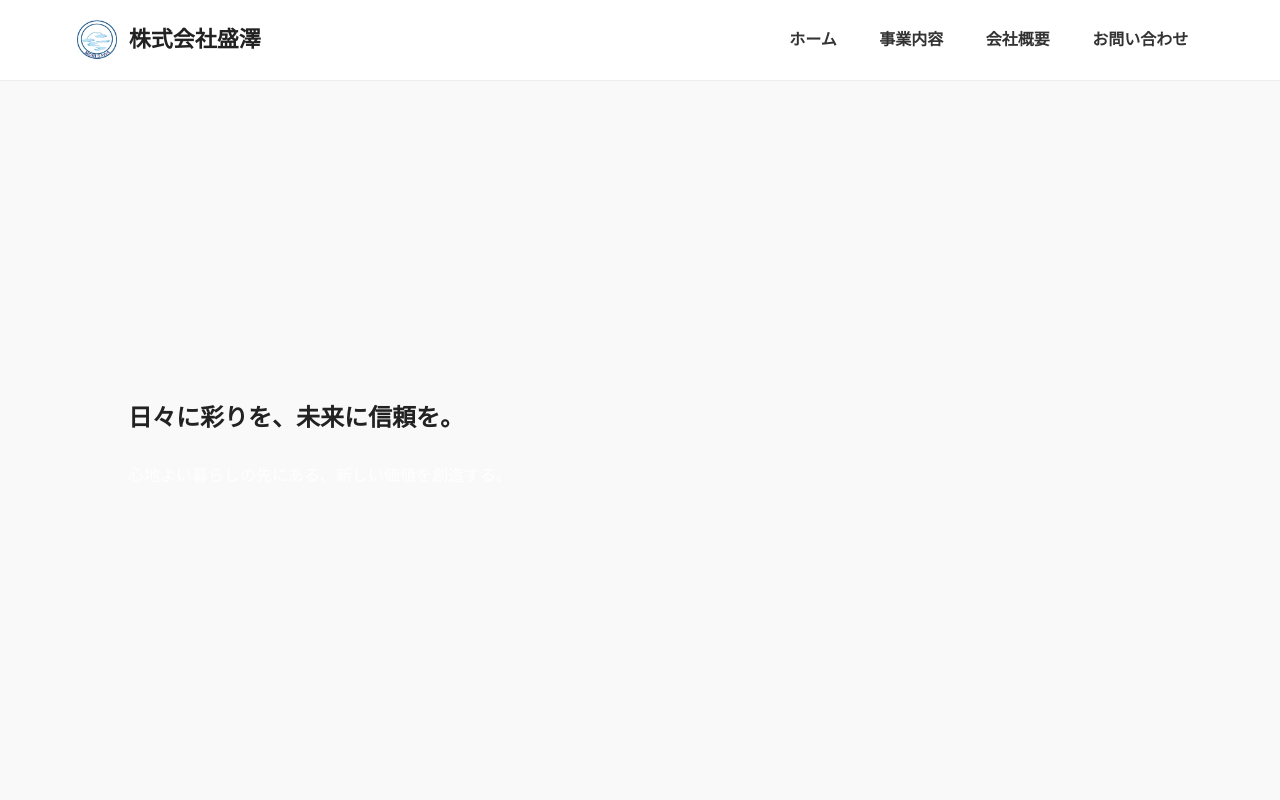
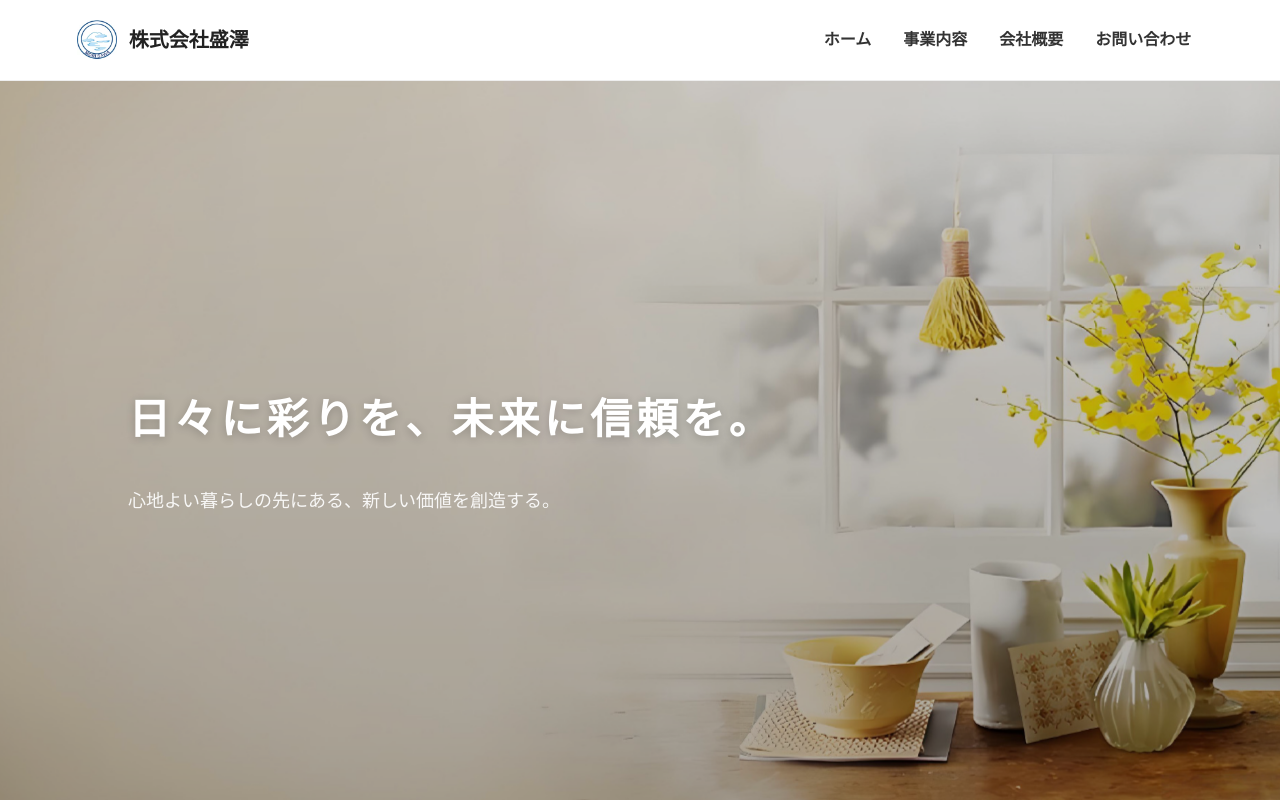
Before and after one commit to lhx970406-jpg/morisawa5628, a plain HTML site: page index.html in a window 1280 px wide. Shown: the top 800 px of the page. Drawn offline with Linux system fonts and the light colour scheme.

Commit message:
cssxiugai

```diff
--- a/css/style.css
+++ b/css/style.css
@@ -1,5 +1,5 @@
 /* =========================
-   基本设置
+   基本设置 (未修改)
 ========================= */
 body {
   margin: 0;
@@ -16,7 +16,7 @@ a {
 }
 
 /* =========================
-   Header (带悬停方块效果)
+   Header (整合了天蓝色圆角新样式)
 ========================= */
 .header {
   display: flex;
@@ -30,56 +30,39 @@ a {
   z-index: 100;
 }
 
-/* =========================
-   Header 优化版 (天蓝色圆角效果)
-========================= */
-/* =========================
-   Header 修正版 (文字サイズアップ + 天ブルー)
-========================= */
+.nav {
+  display: flex;
+  align-items: center;
+  height: 100%;
+  flex-wrap: nowrap; /* 修复导航换行问题：强制所有项目保持在同一行 */
+}
+
 .nav a {
-  /* ... 其他样式保留 ... */
+  display: flex;
+  align-items: center;
+  justify-content: center;
+
+  /* 调整：使用新字体大小和更紧凑的间距，防止换行 */
   font-size: 16px;
   font-weight: 600;
   color: #333;
+  padding: 8px 12px; /* 减小左右内边距 */
+  margin-left: 8px; /* 减小外边距 */
 
-  /* 调整这里：减小左右间距 */
-  padding: 10px 15px; /* 原来是 22px，现在左右各减 7px */
-  margin-left: 8px;   /* 原来是 10px，稍微减小一点 */
-
-  border-radius: 8px; /* 稍微减小圆角，显得更紧凑 */
+  border-radius: 8px; /* 圆角设置 */
   transition: all 0.3s ease;
+  white-space: nowrap; /* 修复导航换行问题：确保文字不会被强制断开 */
 }
 
-  /* 1. 文字サイズを大きく (14px -> 16px) */
-  font-size: 16px;
-  font-weight: 600; /* 少し太めにすると視認性が上がります */
-  color: #333;
-
-  /* 2. 文字が大きくなった分、パディングを調整 */
-  padding: 10px 22px;
-  margin-left: 10px;
-
-  border-radius: 10px; /* 角丸も少し大きくして柔らかい印象に */
-  transition: all 0.3s ease;
+.nav a:hover {
+  background-color: #87CEEB; /* 悬停效果：天蓝色 */
+  color: #fff;
+  transform: translateY(-2px); /* 悬停时轻微上浮 */
+  box-shadow: 0 4px 12px rgba(135, 206, 235, 0.3); /* 淡淡的蓝色阴影 */
 }
 
-/* 3. ホバー時の色を天ブルーに */
-.nav a:hover {
-  background-color: #87CEEB; /* 天ブルー */
-  color: #fff;
-  transform: translateY(-2px); /* ひょこっと浮く動き */
-}
-
-/* ロゴ横のテキストも少し大きくする場合 */
-.logo a span {
-  font-size: 22px; /* ロゴの文字サイズも調整 */
-  font-weight: 700;
-  color: #222;
-}
-
-
 /* =========================
-   Logo 样式
+   Logo 样式 (未修改)
 ========================= */
 .logo {
   margin: 0;
@@ -103,11 +86,14 @@ a {
   image-rendering: -webkit-optimize-contrast;
 }
 
+.logo a span {
+  font-size: 20px; /* 保持在合理大小 */
+  font-weight: 700;
+  color: #222;
+}
+
 /* =========================
-   Hero 呼吸动画版
-========================= */
-/* =========================
-   Hero 呼吸动画版 (靠左对齐新版)
+   Hero 呼吸动画版 (已修改为左对齐，并确保图片路径存在)
 ========================= */
 .hero {
   height: 90vh;
@@ -115,42 +101,59 @@ a {
   position: relative;
   display: flex;
   align-items: center;
-  /* 1. 关键修改：取消水平居中，改为靠左对齐 */
+  /* 修改：取消水平居中，改为靠左对齐 */
   justify-content: flex-start;
-  /* 2. 关键修改：添加左右各 10% 的内边距，与 .section 对齐 */
+  /* 修改：添加左右各 10% 的内边距，与 .section 对齐 */
   padding: 0 10%;
-
-  /* text-align: center;  <-- 请删除或注释掉这一行，因为它会导致文字内部居中 */
+  /* text-align: center; <-- 删除 */
   background-color: #f9f9f9;
 }
 
-/* 确保文字在容器内左对齐 */
+.hero::before {
+  content: "";
+  position: absolute;
+  top: 0; left: 0; width: 100%; height: 100%;
+  background: linear-gradient(rgba(0,0,0,0.2), rgba(0,0,0,0.3)),
+              /* 确保图片路径在这里 */
+              url("/morisawa5628/images/hero1.jpg");
+  background-size: cover;
+  background-position: center;
+  z-index: 1;
+  animation: heroZoom 15s infinite alternate ease-in-out;
+}
+
+@keyframes heroZoom {
+  from { transform: scale(1); }
+  to { transform: scale(1.1); }
+}
+
 .hero-text {
   position: relative;
   z-index: 2;
   max-width: 800px;
-  /* padding: 0 20px; <-- 请删除或注释掉这一行，因为外层 .hero 已经有了 10% 的 padding */
-
-  /* 3. 关键修改：确保文字本身靠左对齐 */
+  /* padding: 0 20px; <-- 删除 */
+  /* 修改：确保文字本身靠左对齐 */
   text-align: left;
 }
 
-/* 4. 调整 H2 和 P 标签，确保它们继承左对齐 */
 .hero-text h2 {
-  /* ... 保留你的字体大小、间距等样式 ... */
-  text-align: left;
+  font-size: 42px;
+  letter-spacing: 0.1em;
+  margin-bottom: 24px;
+  color: #fff;
+  text-shadow: 0 2px 10px rgba(0,0,0,0.2);
+  text-align: left; /* 确保 H2 左对齐 */
 }
 
 .hero-text p {
-  /* ... 保留你的字体大小、颜色等样式 ... */
-  text-align: left;
+  font-size: 18px;
+  color: #fff;
+  opacity: 0.9;
+  text-align: left; /* 确保 P 左对齐 */
 }
 
-/* @keyframes heroZoom 动画及其他样式保持不变 */
-
-
 /* =========================
-   Section 交叉布局 (左字右图 / 左图右字)
+   Section 交叉布局 (左字右图 / 左图右字) (未修改)
 ========================= */
 .section {
   padding: 120px 10%;
@@ -219,7 +222,7 @@ a {
 }
 
 /* =========================
-   其他通用组件 (Table, Button, Form)
+   其他通用组件 (Table, Button, Form) (未修改)
 ========================= */
 .company-table {
   border-collapse: collapse;
@@ -285,7 +288,7 @@ a {
 }
 
 /* =========================
-   Footer
+   Footer (未修改)
 ========================= */
 .footer {
   padding: 60px 0;
@@ -296,7 +299,7 @@ a {
 }
 
 /* =========================
-   动画与移动端适配
+   动画与移动端适配 (未修改)
 ========================= */
 .fade-up {
   opacity: 0;
--- a/index.html
+++ b/index.html
@@ -41,7 +41,7 @@
   </div>
   <div class="image-box">
     <!-- 这里放第一张图，建议是蓝天白云或通透的建筑 -->
-    <img src="images/mission.jpg" alt="Mission">
+    <img src="/morisawa5628/images/hero2.jpg" alt="Mission">
   </div>
 </section>
 
@@ -54,7 +54,7 @@
   </div>
   <div class="image-box">
     <!-- 这里放第二张图，建议是精致的产品或生活场景 -->
-    <img src="images/service.jpg" alt="Service">
+    <img src="/morisawa5628/images/hero3.jpg" alt="Service">
   </div>
 </section>
 
```
Also changed, not shown: images/hero1.jpg (added), images/hero2.jpg (added), images/hero3.jpg (added).
